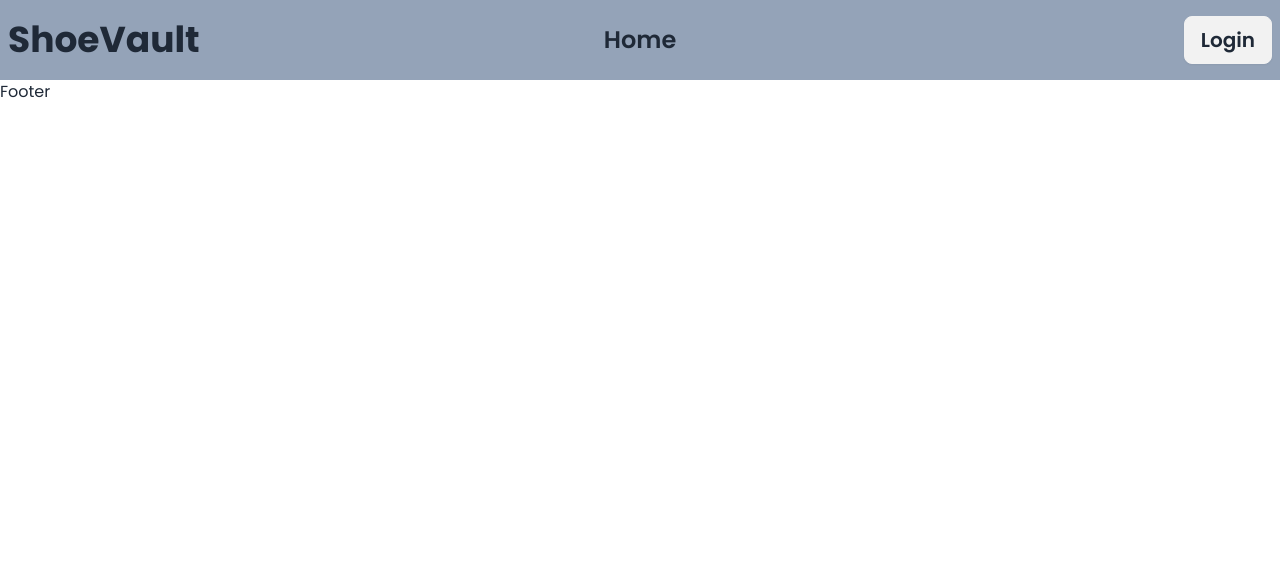
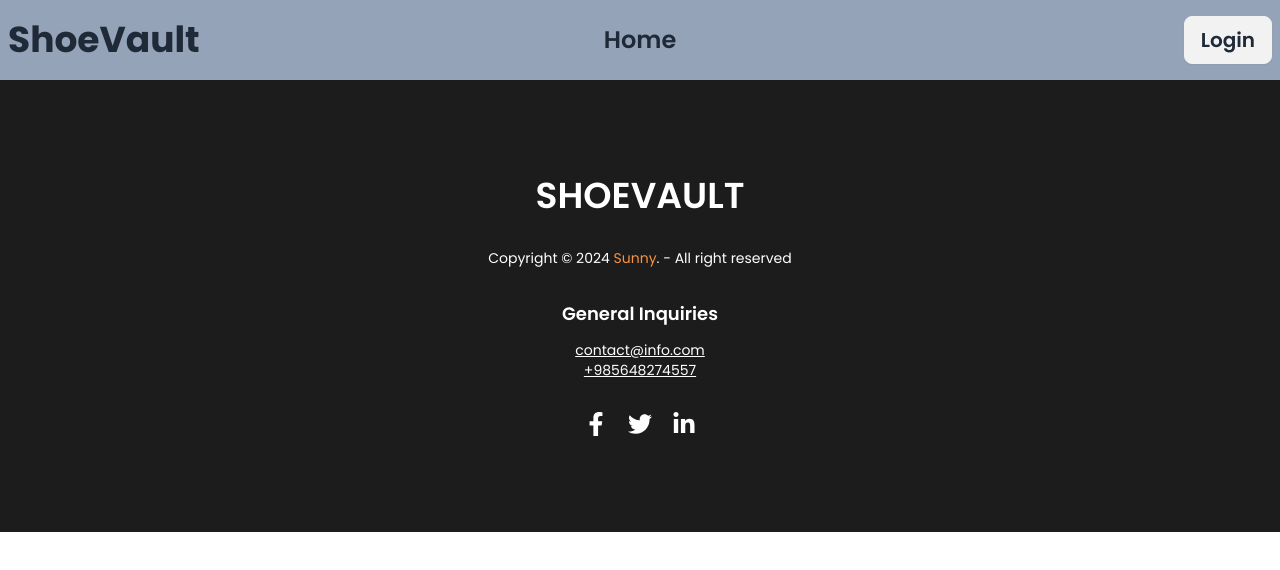
Before and after one commit to Shazzadhossensunny/shoevault-client, a React (Vite) app: page / in a window 1280 px wide. Shown: the top 570 px of the page. Built offline with nearby package versions, Linux system fonts and the light colour scheme; no server answers.

Commit message:
footer add

```diff
--- a/package.json
+++ b/package.json
@@ -15,6 +15,7 @@
     "match-sorter": "^6.3.4",
     "react": "^18.3.1",
     "react-dom": "^18.3.1",
+    "react-icons": "^5.3.0",
     "react-router-dom": "^6.26.1",
     "react-toastify": "^10.0.5"
   },
--- a/src/components/Footer.jsx
+++ b/src/components/Footer.jsx
@@ -1,7 +1,33 @@
-import React from 'react'
+import { FaFacebookF, FaLinkedinIn, FaTwitter } from "react-icons/fa";
+import { Link } from "react-router-dom";
 
 export default function Footer() {
   return (
-    <div>Footer</div>
+    <footer className="footer footer-center px-10 py-12 lg:py-24 bg-[#1c1c1d]">
+    <aside className="space-y-6">
+    <Link to="/" className="text-2xl lg:text-4xl font-semibold uppercase text-white">
+            ShoeVault
+          </Link>
+      <p className="text-white">
+        Copyright © 2024 <span className="text-orange-400">Sunny</span>. - All right reserved
+      </p>
+      <div  className="text-white">
+        <h2 className="text-lg font-semibold mb-3">General Inquiries</h2>
+        <p>
+
+        <a href="mailto:contact@info.com" className="btn-link text-white">contact@info.com</a>
+        </p>
+        <p>
+
+        <a href="tel:+985648274557" className="btn-link text-white">+985648274557</a>
+        </p>
+      </div>
+      <div className="flex text-2xl gap-5 cursor-pointer text-white">
+        <FaFacebookF></FaFacebookF>
+        <FaTwitter></FaTwitter>
+        <FaLinkedinIn></FaLinkedinIn>
+      </div>
+    </aside>
+  </footer>
   )
 }
```
Also changed, not shown: 1 other file (tests, documents, lock files or other folders).
